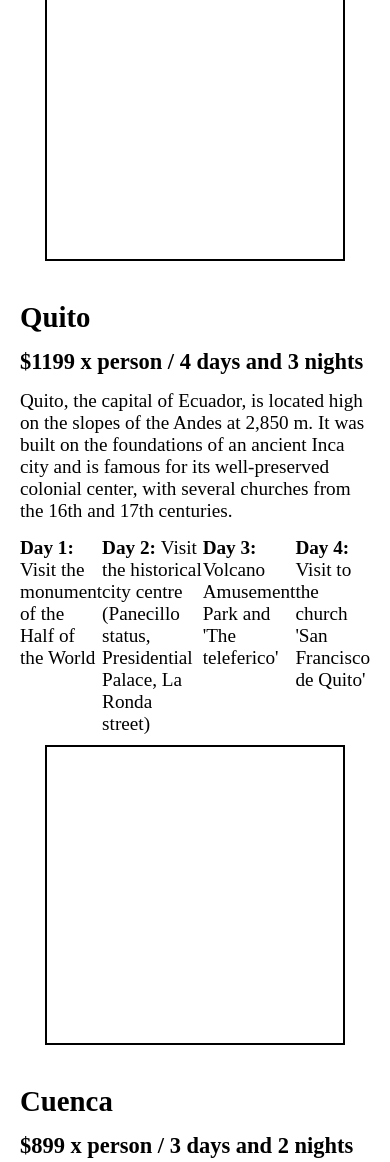
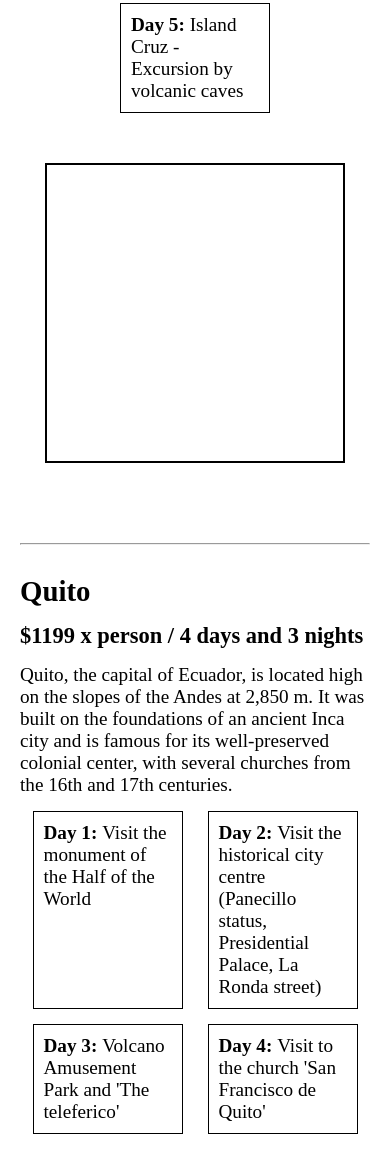
Before and after one commit to ElJulii/travel-ecuador, a plain HTML site: page index.html in a window 390 px wide. Shown: the part 2829-3991 px from the top of the page. Drawn offline with Linux system fonts and the light colour scheme.

Commit message:
section for mobile is addapted

```diff
--- a/index.html
+++ b/index.html
@@ -99,6 +99,7 @@
                 </div>
                 <div class="pack-box__img"></div>
             </div>
+            <hr>
             <div class="section-packages__pack-box">
                 <div class="pack-box__content">
                     <h2>Quito</h2>
@@ -117,6 +118,7 @@
                 </div>
                 <div class="pack-box__img"></div>
             </div>
+            <hr>
             <div class="section-packages__pack-box">
                 <div class="pack-box__content">
                     <h2>Cuenca</h2>
@@ -133,6 +135,7 @@
                 </div>
                 <div class="pack-box__img"></div>
             </div>
+            <hr>
             <div class="section-packages__pack-box">
                 <div class="pack-box__content">
                     <h2>Tungurahua province</h2>
@@ -151,6 +154,7 @@
                 </div>
                 <div class="pack-box__img"></div>
             </div>
+            <hr>
             <div class="section-packages__pack-box">
                 <div class="pack-box__content">
                     <h2>Guayaquil</h2>
@@ -170,6 +174,7 @@
                 </div>
                 <div class="pack-box__img"></div>
             </div>
+            <hr>
             <div class="section-packages__pack-box">
                 <div class="pack-box__content">
                     <h2>Manabí Province</h2>
@@ -188,6 +193,7 @@
                 <div class="pack-box__img"></div>
 
             </div>
+            <hr>
             <div class="section-packages__pack-box">
                 <div class="pack-box__content">
                     <h2>Napo province</h2>
@@ -207,7 +213,6 @@
                     </ul>
                 </div>
                 <div class="pack-box__img"></div>
-
             </div>
         </section>
     </main>
--- a/style.css
+++ b/style.css
@@ -208,10 +208,17 @@ button, .menu--open__label--check-box, .list__item {
 
 .pack-box__content ul {
     display: flex;
+    justify-content: center;
+    flex-wrap: wrap;
+    gap: 15px 25px;
 }
 
 .pack-box__content ul li {
+    padding: 10px;
     list-style-type: none;
+    flex-shrink: 100px;
+    max-width: 150px;
+    border: solid 1px black;
 }
 
 .pack-box__content {
@@ -219,7 +226,7 @@ button, .menu--open__label--check-box, .list__item {
 }
 
 .pack-box__img {
-    margin: 10px auto;
+    margin: 50px auto;
     border: solid 2px black;
     width: 300px;
     height: 300px;
```
